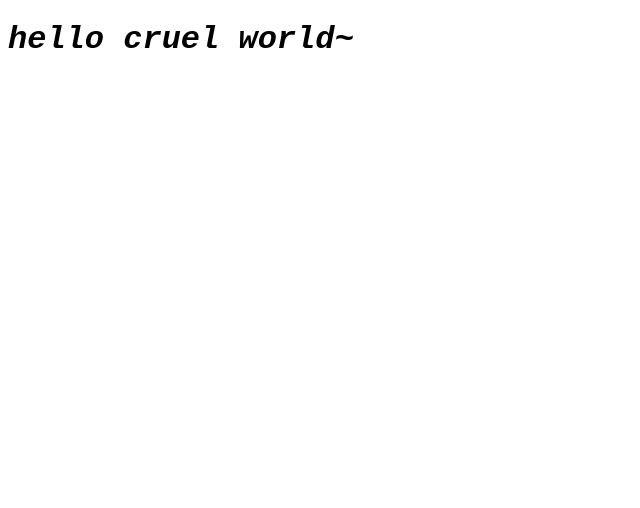
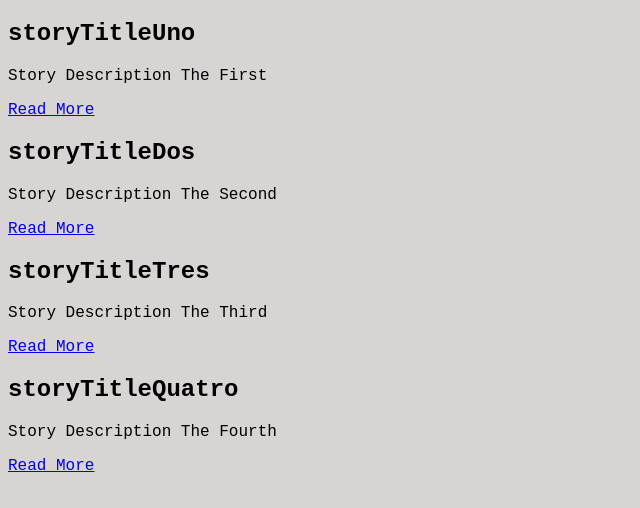
Before and after one commit to swimfordays/CssDrills, a plain HTML site: page index.html in a window 1280 px wide. Shown: the whole page, without its empty margins (0-640 px from the left). Drawn offline with Linux system fonts and the light colour scheme.

Commit message:
added container with 4 box elements to body

```diff
--- a/index.html
+++ b/index.html
@@ -7,7 +7,28 @@
     <meta http-equiv="X-UA-Compatible" content="ie=edge">
     <title>Document</title>
 </head>
-<body>
-    <h1 style="font-style:italic">hello cruel world~</h1>
+<body> <!--Container div & 4 child boxes-->
+    <div id="container">
+        <div class="boxes" id="box1">
+            <h2>storyTitleUno</h2>
+            <p>Story Description The First</p>
+            <a href="#" target="_blank">Read More</a>
+        </div>
+        <div class="boxes" id="box2">
+                <h2>storyTitleDos</h2>
+                <p>Story Description The Second</p>
+                <a href="#" target="_blank">Read More</a>
+        </div>
+        <div class="boxes" id="box3">
+                <h2>storyTitleTres</h2>
+                <p>Story Description The Third</p>
+                <a href="#" target="_blank">Read More</a>
+        </div>
+        <div class="boxes" id="box4">
+                <h2>storyTitleQuatro</h2>
+                <p>Story Description The Fourth</p>
+                <a href="#" target="_blank">Read More</a>
+        </div>
+    </div>
 </body>
 </html>
--- a/styles.css
+++ b/styles.css
@@ -1,4 +1,4 @@
 body {
     font-family: "Courier New", Courier, monospace;
-
+    background: #d8d4d4;
 }
```
